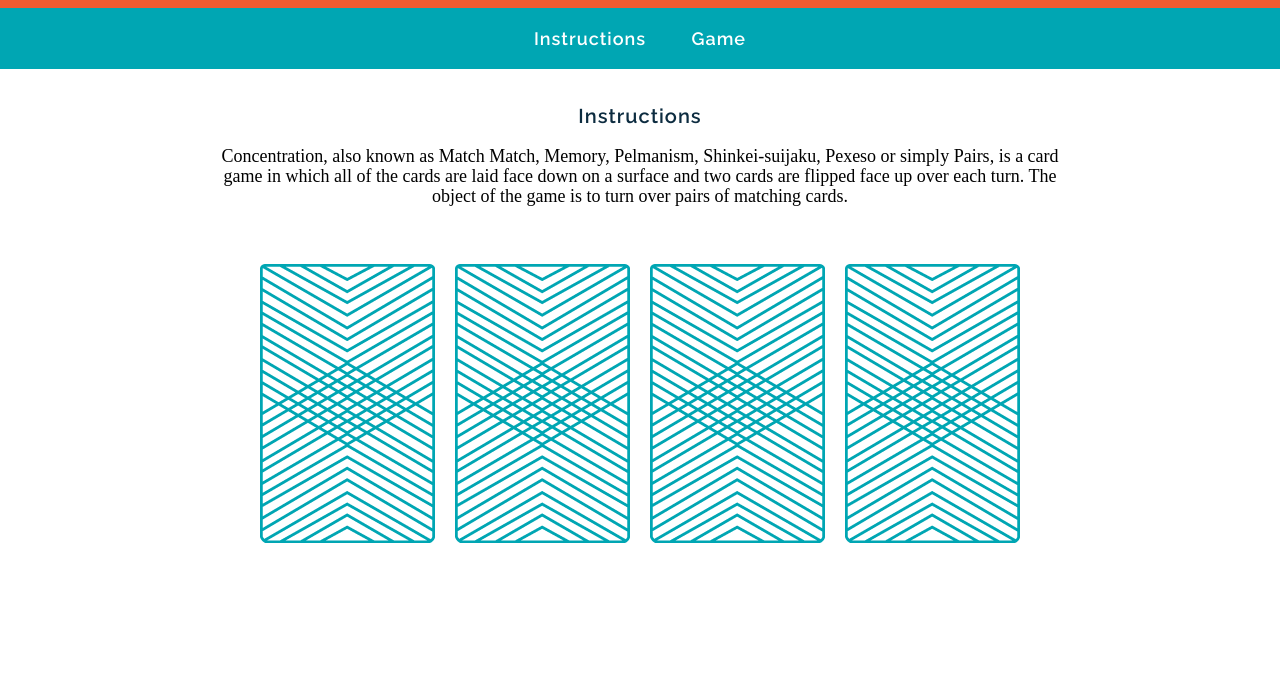
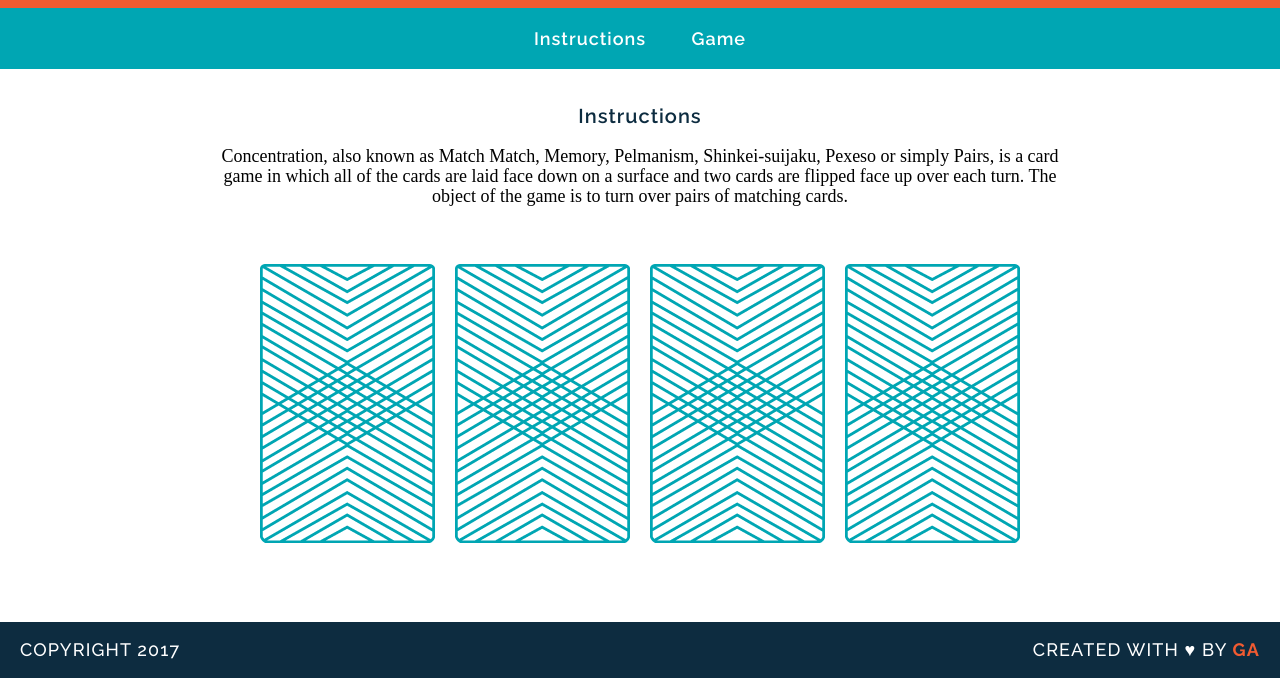
Before and after one commit to DucanKir/wdi-fundamentals-memorygame, a plain HTML site: page Memory_game/index.html in a window 1280 px wide. Shown: the part 105-800 px from the top of the page. Drawn offline with Linux system fonts and the light colour scheme; a web font is replaced by a local one.

```diff
--- a/Memory_game/css/main.css
+++ b/Memory_game/css/main.css
@@ -16,11 +16,16 @@ nav {
     background-color: #00A6B3;
     padding: 20px;
 
+
 }
 a{
+    border-bottom: 2px solid transparent;
     text-decoration: none;
     margin: 20px;
     color: #FFFFFF;
+}
+a:hover {
+    border-color: white;
 }
 h2 {
     font-family: "Raleway";
@@ -50,3 +55,33 @@ main {
 img {
     margin: 40px 8px;
 }
+footer {
+    text-transform: uppercase;
+    padding: 0 20px;
+    background-color: #0D2C40;
+    color: white;
+    font-size: 14px;
+    letter-spacing: .08em;
+    font-weight: 500;
+}
+.copyright {
+    float: left;
+    font-family: "Raleway";
+}
+.message{
+    float: right;
+    font-family: "Raleway";
+}
+
+.clearfix:after {
+visibility: hidden;
+display: block;
+content: " ";
+clear: both;
+height: 0;
+font-size: 0;
+}
+.name {
+    color: #f15b31;
+    font-weight: 700;
+}
--- a/Memory_game/index.html
+++ b/Memory_game/index.html
@@ -29,7 +29,12 @@
             <img src="images/back.png" alt="King of Diamonds">
             <img src="images/back.png" alt="King of Hearts">
 </main>
+<footer class="clearfix">
+    <p class="copyright">Copyright 2017</p>
+    <p class="message">Created with &hearts; by <span class="name">GA</span></p>
+</footer>
 
+<script src="js/main.js"></script>
 </body>
 
 </html>
--- /dev/null
+++ b/Memory_game/js/main.js
@@ -0,0 +1,5 @@
+var cardOne = "queen";
+var cardTwo = "queen";
+var cardThree = "king";
+var cardFour = "king";
+console.log("flipped" + cardOne);
```
